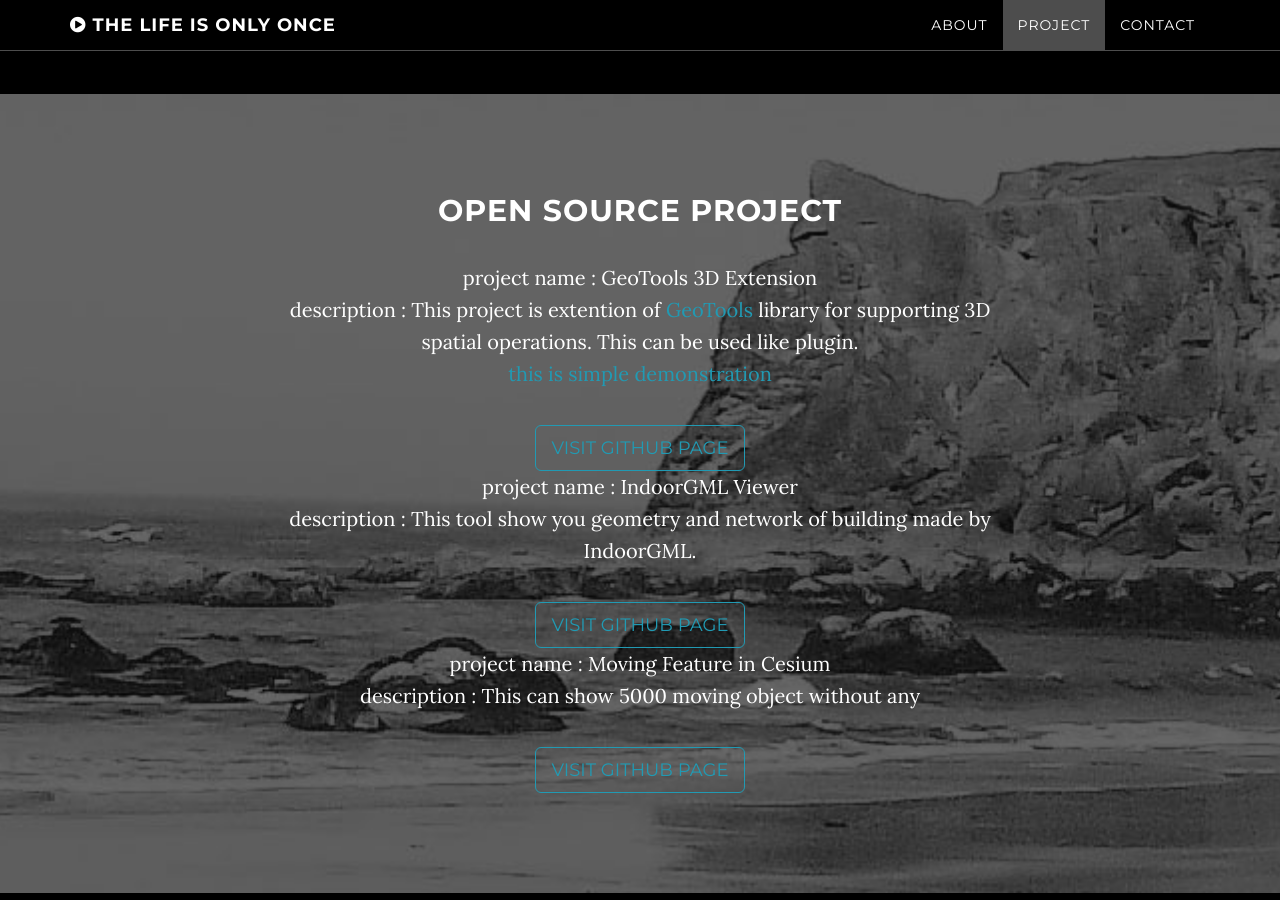
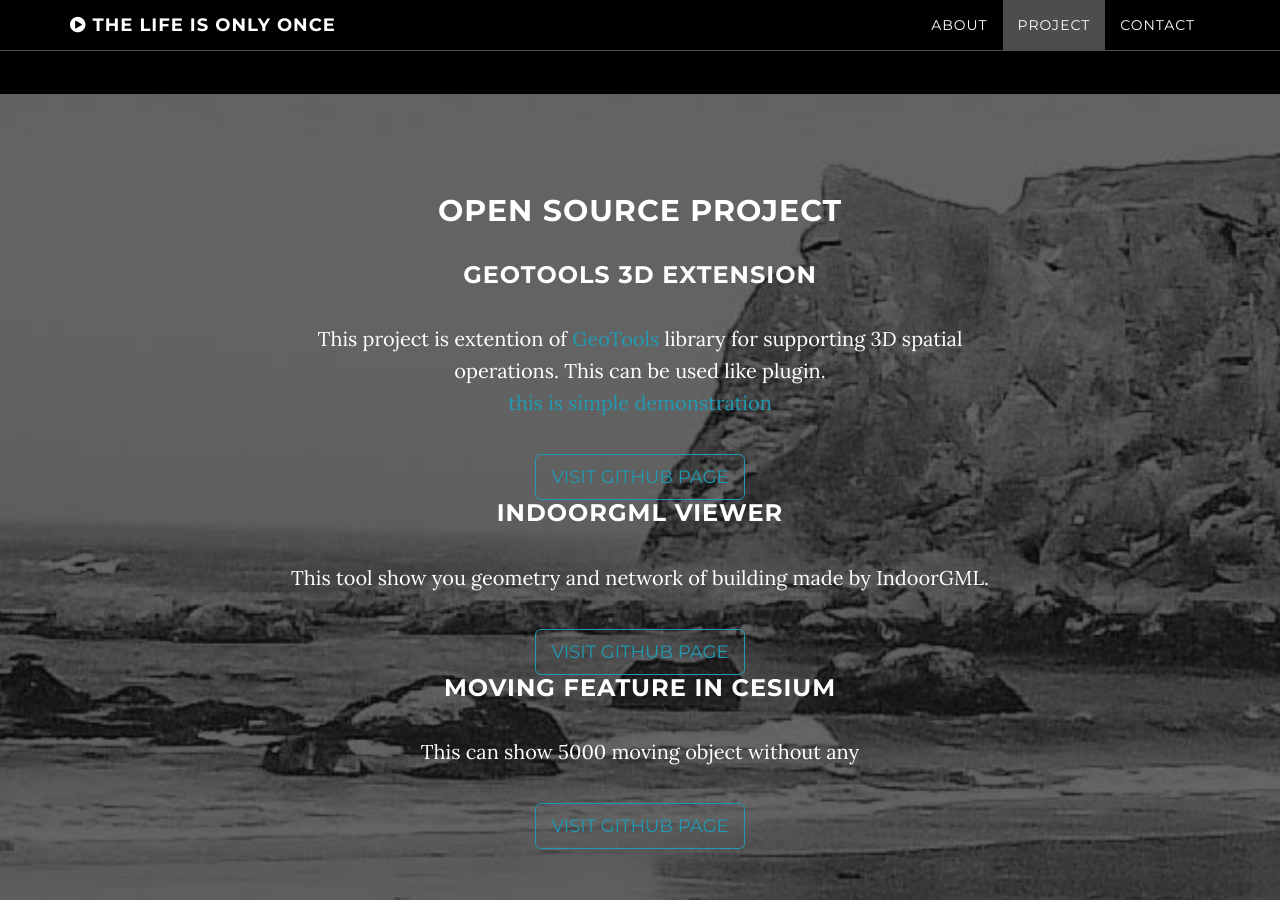
Before and after one commit to kimsoojin/me, a Jekyll site: the page built from index.html, in a window 1280 px wide and 900 px high, scrolled down 1539 px. Built offline with Jekyll 4.4.1, drawn with Linux system fonts in a browser that asks for light colours.

Commit message:
change paragrph style

```diff
--- a/_includes/download.html
+++ b/_includes/download.html
@@ -5,15 +5,15 @@
                 <div class="col-lg-8 col-lg-offset-2">
                     <h2>Open source project</h2>
 
-                    <p>project name : GeoTools 3D Extension</br>
-                        description : This project is extention of <a href="http://geotools.org/">GeoTools</a> library for supporting 3D spatial operations. This can be used like plugin.</br>
+                    <h3>GeoTools 3D Extension</h3>
+                     <p>This project is extention of <a href="http://geotools.org/">GeoTools</a> library for supporting 3D spatial operations. This can be used like plugin.</br>
                     <a href="https://www.youtube.com/watch?v=SsNlYwbfso8">this is simple demonstration</a></p>
                     <a href="https://github.com/STEMLab/geotools-3d-extension" class="btn btn-default btn-lg">Visit github page</a></br>
-                    <p>project name : IndoorGML Viewer</br>
-                        description : This tool show you geometry and network of building made by IndoorGML.</p>
+                    <h3>IndoorGML Viewer</h3>
+                    <p>This tool show you geometry and network of building made by IndoorGML.</p>
                     <a href="https://github.com/STEMLab/IndoorGML-Viewer" class="btn btn-default btn-lg">Visit github page</a></br>
-                    <p>project name : Moving Feature in Cesium</br>
-                        description : This can show 5000 moving object without any  </p>
+                    <h3>Moving Feature in Cesium</h3>
+                    <p>This can show 5000 moving object without any  </p>
                     <a href="https://github.com/STEMLab/MovingFeatureInCesium" class="btn btn-default btn-lg">Visit github page</a>
                 </div>
             </div>
```
